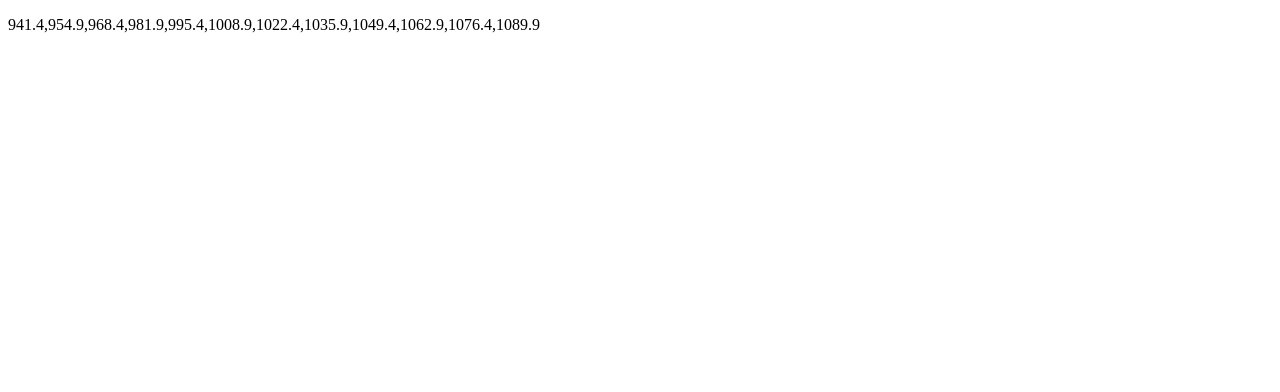
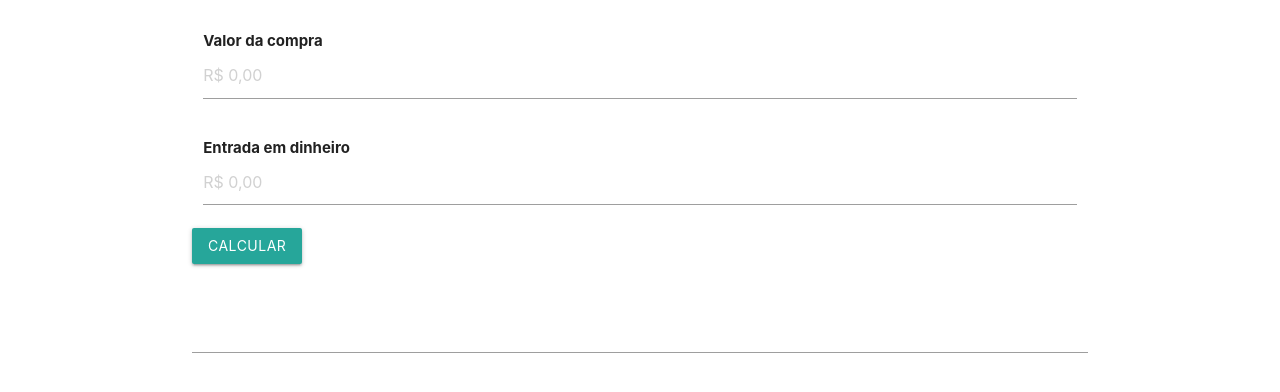
Before and after one commit to joaopaulojpos/joaopaulojpos.github.io, a plain HTML site: page index.html in a window 1280 px wide. Drawn offline with nearby package versions, Linux system fonts and the light colour scheme.

Commit message:
Import Materialize

```diff
--- a/index.html
+++ b/index.html
@@ -4,11 +4,44 @@
     <meta charset="UTF-8">
     <meta name="viewport" content="width=device-width, initial-scale=1.0">
     <meta http-equiv="X-UA-Compatible" content="ie=edge">
-    <title>Document</title>
+
+    <!-- Materialize CSS -->
+    <link rel="stylesheet" href="https://cdnjs.cloudflare.com/ajax/libs/materialize/1.0.0/css/materialize.min.css">
+
+    <title>Calculadora - Só iPhones Recife </title>
 </head>
 <body>
-    <p id="demo"></p>
-    <h1></h1>
+    <p></p>
+
+
+
+    <div class="container">
+        <div class="row">
+            <form class="">
+                <div class="row">
+                    <div class="input-field col l12">
+                        <b>Valor da compra</b>
+                        <input placeholder="R$ 0,00" id="val_compra" type="text" class="validate" onkeypress="regrando()">
+                    </div>
+
+                    <div class="input-field col l12">
+                        <b>Entrada em dinheiro</b>
+                        <input placeholder="R$ 0,00" id="val_entrada" type="text" class="validate">
+                    </div>
+                    <a class="waves-effect waves-light btn" onclick="regrando()">Calcular</a>
+                </div>
+            </form>
+        </div>
+
+        <div class="row">
+            <h4 id="demo"></h4>
+            <input type="text" id="fname" onkeyup="myFunction()">
+        </div>
+    </div>
+
+        <!-- Materialize JavaScript -->
+    <script src="https://cdnjs.cloudflare.com/ajax/libs/materialize/1.0.0/js/materialize.min.js"></script>
+
     <script src="regra.js"></script>
 </body>
 </html>
--- a/regra.js
+++ b/regra.js
@@ -1,10 +1,9 @@
-let valor_compra = 1000
+function regrando(){
+let valor_compra = document.getElementById("val_compra").innerHTML
 let valor_entrada = 100
 
 let taxas = [4.6, 6.1, 7.6, 9.1, 10.6, 12.1, 13.6, 15.1, 16.6, 18.1, 19.6, 21.1]
 let valor_final = []
-
-
 
 let valor = valor_compra - valor_entrada
 
@@ -17,6 +16,13 @@ while (taxas[i]) {
   console.log(valor_final[i])
   i++;
 }
-document.getElementById("demo").innerHTML = valor_final;
+//document.getElementById("demo").innerHTML = valor_final
+document.getElementById("demo").innerHTML = valor_final
+}
+
+function myFunction() {
+  var x = document.getElementById("fname");
+  x.value = x.value.toUpperCase();
+}
 
 //document.write(taxas[0])
```
